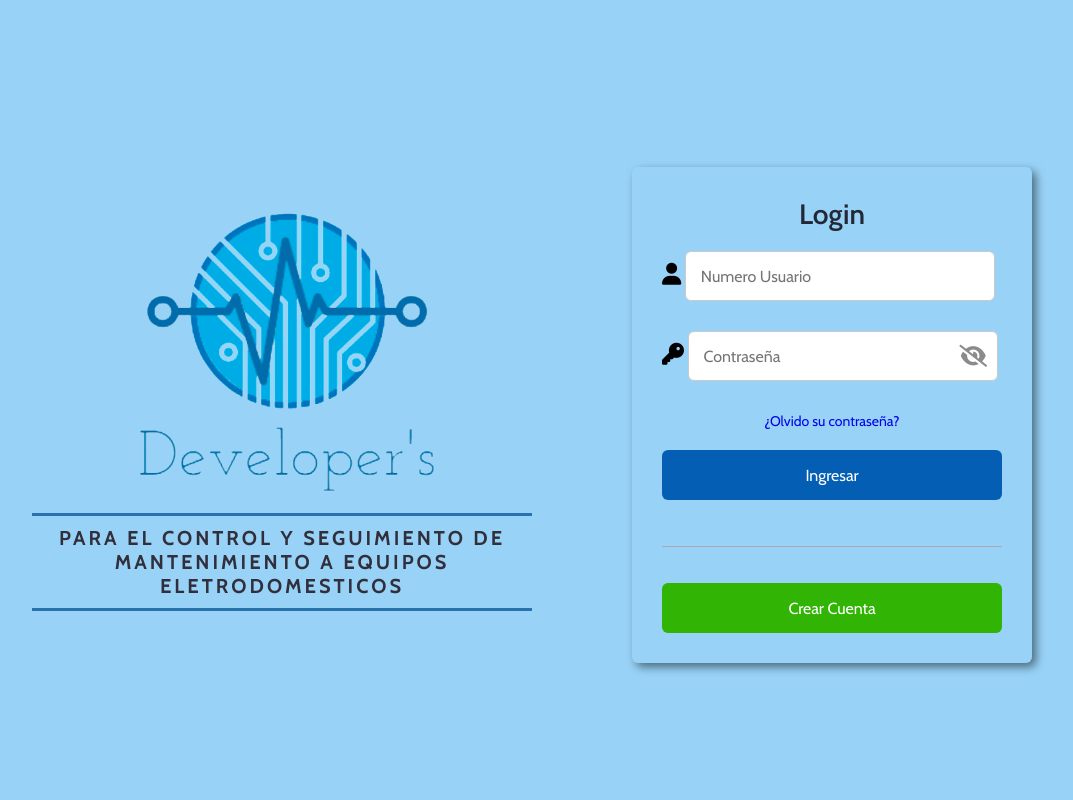
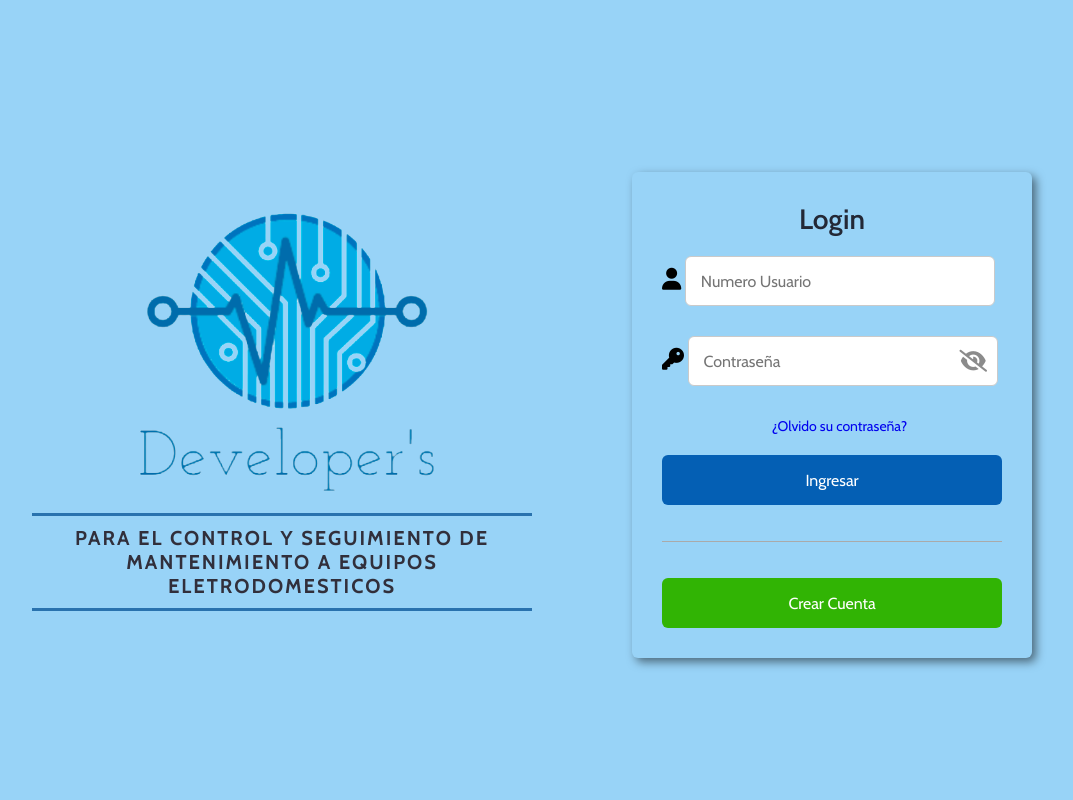
Before and after one commit to RauloCR/SENA-Develepers-Project, a PHP site: page /LogCreate/LoginC.html in a window 1280 px wide. Shown: the whole page, without its empty margins (108-1181 px from the left). Run offline with PHP 8.4, Linux system fonts and the light colour scheme; some libraries are stand-ins or nearby versions.

Commit message:
update 17/01/2024

```diff
--- a/LogCreate/LoginC.html
+++ b/LogCreate/LoginC.html
@@ -40,18 +40,14 @@
                         <a href="/SENA-Develeper-s-Project/Dashboard/MeinMenu.html"></a>
                         <button class="links" onclick="autenticar()">Ingresar</button>
                     </div>
-
-                    <div class="form-link">
-                        <span></span>
-                    </div>
                 </form>
             </div>
+
             <div class="line"></div>
 
             <div class="media-options-creat">
                 <div class="fields button-creat">
-                    <a href="/SENA-Develeper-s-Project/LogCreate/Registro.html"><button>Crear Cuenta</button></a>
-
+                    <a href="/LogCreate/Registro.html"><button>Crear Cuenta</button></a>
                 </div>
             </div>
         </div>
--- a/LogCreate/StylePanel.css
+++ b/LogCreate/StylePanel.css
@@ -35,7 +78,7 @@
     font-family: 'cabin', serif;
     font-size: 20px;
     font-weight: 700;
-    letter-spacing: 3px;
+    letter-spacing: 2px;
     color: #312f3b;
     text-transform: uppercase;
     margin: 0;
@@ -67,57 +110,51 @@
     text-align: center;
 }
 
-
-
-
-
-
-
-
-
-
-
-
-
-form .field{
+.form .form-content form .field {
     position: relative;
     height: 50px;
     width: 100%;
     margin-top: 20px;
 }
 
-.field i{
+.form .form-content form .field i {
     font-size: 22px;
 }
 
-.field button{
+.form .form-content .field button {
     height: 100%;
     width: 100%;
     border: none;
     font-size: 16px;
     font-weight: 400;
     border-radius: 6px;
+    color: #fff;
+    background-color: #045FB4;
+    transition: all 0.3s ease;
+    cursor: pointer;
 }
 
-.field input{
+.form .form-content .field button:hover{
+    background-color: #0174DF;
+}
+
+.form .form-content .field input {
     height: 100%;
     width: 310px;
     border: none;
     font-size: 16px;
     font-weight: 400;
     border-radius: 6px;
-}
-
-.field input{
     outline: none;
     padding: 0 15px;
     border: 1px solid #cacaca;
 }
-.field input:focus{
-    border-bottom-width: 2px ;
+
+.form .form-content .field input:focus {
+    border-bottom-width: 2px;
 }
 
-.eye-icon{
+.form .form-content .eye-icon {
     position: absolute;
     top: 50%;
     right: 10px;
@@ -128,32 +165,19 @@
     padding: 5px;
 }
 
-.field button{
-    color: #fff;
-    background-color: #045FB4;
-    transition: all 0.3s ease;
-    cursor: pointer;
-}
-.field button:hover{
-    background-color: #0174DF;
+.form .form-content form .form-link a {
+    text-align: center;
+    padding-left: 110px;
+    margin-top: 10px;
+    font-size: 14px;
+    text-decoration: none;
 }
 
-.form-link{
-    text-align: center;
-    margin-top: 10px;
-}
-.form-link a{
-    font-size: 14px;
-    font-weight: 400;
-}
-form a{
-    text-decoration: none;
-}
-form a:hover{
+.form .form-content form .form-link a:hover {
     text-decoration: underline;
 }
 
-.line{
+.form .line {
     position: relative;
     height: 1px;
     width: 100%;
@@ -161,7 +185,7 @@
     margin: 36px 0;
 }
 
-.fields button{
+.container .form .fields button {
     height: 50px;
     width: 100%;
     border: none;
@@ -170,36 +194,16 @@
     border-radius: 6px;
 }
 
-.media-options-creat button{
+.container .form .media-options-creat button {
     color: #fff;
     background-color: #31B404;
     transition: all 0.3s ease;
     cursor: pointer;
 }
 
-.media-options-creat button:hover{
+.container .form .media-options-creat button:hover {
     background-color: #3ADF00;
 }
-
-
-
-
-
-
-
-
-
-
-
-
-
-
-
-
-
-
-
-
 
 /*---------------------------------- css restablecer contraseña ----------------------------------*/
 
```
Also changed, not shown: other parts of LogCreate/StylePanel.css (+46 -3 lines).
